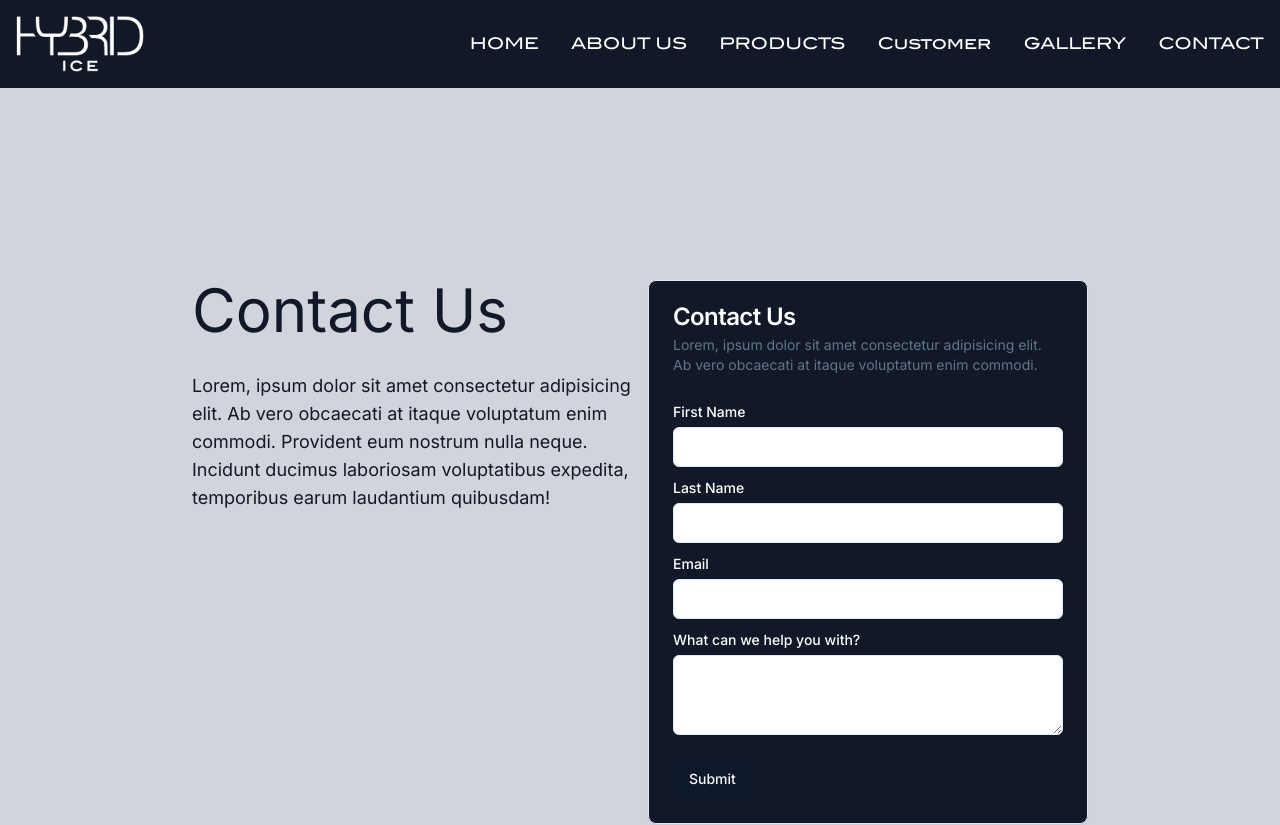
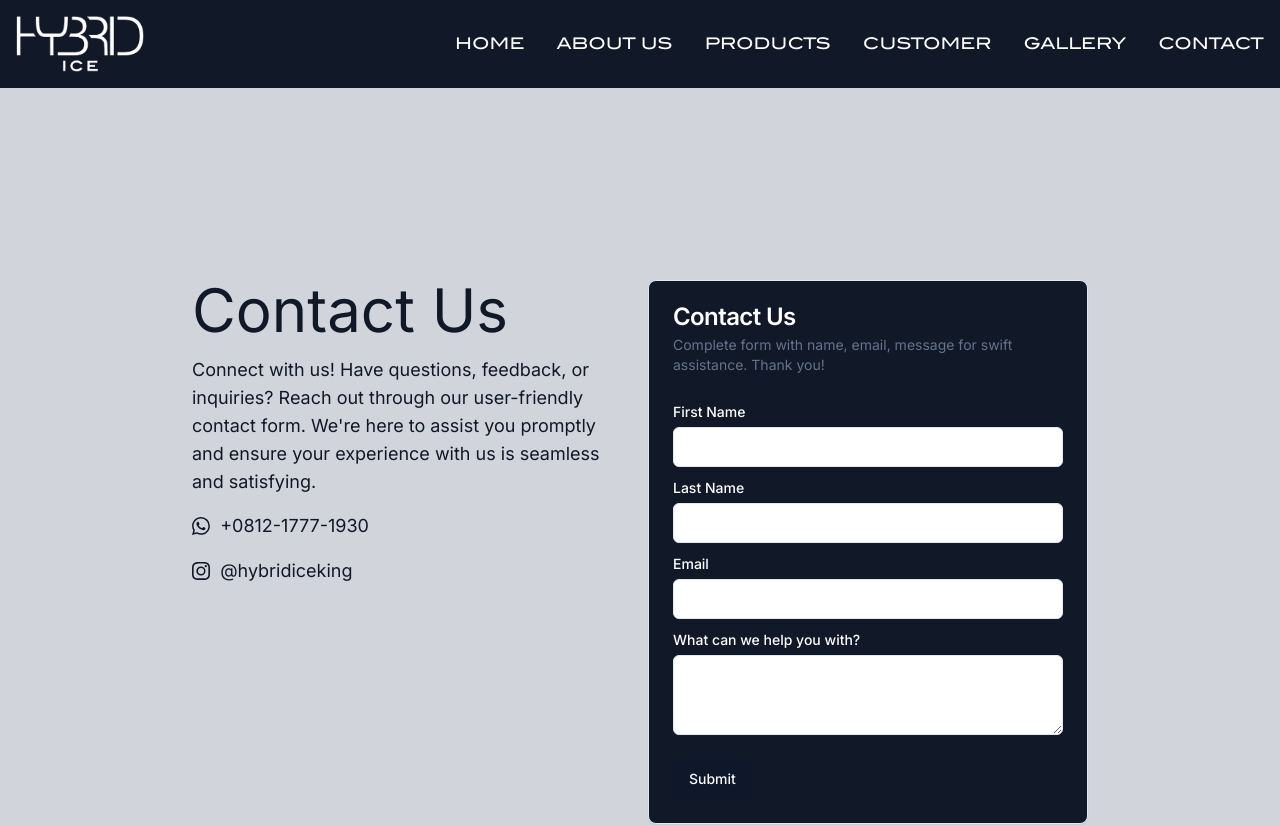
Before and after one commit to Eaj-JPN/hybrid-ice, a Next.js app: page /contact in a window 1280 px wide. Shown: the top 825 px of the page. Built offline with nearby package versions, Linux system fonts and the light colour scheme.

Commit message:
placeholder replace

```diff
--- a/app/about/page.tsx
+++ b/app/about/page.tsx
@@ -52,7 +52,7 @@ const page = () => {
               </div>
 
               <p className="text-xs md:text-base lg:text-lg leading-loose tracking-wider">
-                Lorem ipsum dolor sit amet, consectetur adipiscing elit. Curabitur sed sodales mi. Nullam pretium augue mollis ipsum pellentesque suscipit. Mauris sit amet eros quis erat volutpat tempus ut quis neque. Nullam euismod, ante ac sollicitudin lacinia, massa massa euismod felis
+                Hybrid ICE crafts high-quality, hand-cut, crystal-clear ice cubes. Our range includes cubes, rectangles, and bespoke shapes, ensuring your drinks stand out. Elevate your customer experience with us.
               </p>
 
               <Link href="/about" className="inline-flex items-center justify-center px-5 py-3 text-base font-medium text-center text-white bg-yellow-700 rounded-lg hover:bg-yellow-800 focus:ring-4">
--- a/app/contact/page.tsx
+++ b/app/contact/page.tsx
@@ -18,10 +18,10 @@ import { Label } from "@/components/ui/label"
 import { Button } from "@/components/ui/button"
 import { Textarea } from '@/components/ui/textarea'
 
-
 import Lenis from '@studio-freight/lenis'
 import { useEffect, useRef } from 'react'
 import PageHeaderAlt from '@/components/PageHeaderAlt'
+import { BsWhatsapp,BsInstagram } from 'react-icons/bs';
 
 const BlairM = localFont({src: '../../fonts/BlairMedium.otf'})
 const BlairL = localFont({src: '../../fonts/BlairLight.otf'})
@@ -52,21 +52,27 @@ const page = () => {
 
         <section className='flex flex-col min-h-screen bg-gray-300 p-16 lg:p-48'>
         <div className="grid grid-cols-1 md:grid-cols-1 lg:grid-col-2 xl:grid-cols-2 grid-rows-1 gap-4">
-              <div className=" text-gray-900 space-y-8 pb-12">
+              <div className=" text-gray-900 space-y-4 pb-12">
                 <h3 className='text-4xl md:text-5xl lg:text-6xl'>
                   Contact Us
                 </h3>
                 <p className='text-xs md:text-base lg:text-lg '>
-                  Lorem, ipsum dolor sit amet consectetur adipisicing elit. Ab vero obcaecati at itaque voluptatum enim commodi. Provident eum nostrum nulla neque. Incidunt ducimus laboriosam voluptatibus expedita, temporibus earum laudantium quibusdam!
+                  Connect with us! Have questions, feedback, or inquiries? Reach out through our user-friendly contact form. We're here to assist you promptly and ensure your experience with us is seamless and satisfying.
                 </p>
+                <p className='text-xs md:text-base lg:text-lg inline-flex items-center'>
+                  <BsWhatsapp/> &nbsp; +0812-1777-1930
+                </p>
+                <p className='text-xs md:text-base lg:text-lg flex items-center'>
+                  <BsInstagram/> &nbsp; @hybridiceking
+                </p>
+
               </div>
               <div className=" ">
                 <Card className="w-full bg-gray-900 text-white">
                   <CardHeader>
                     <CardTitle>Contact Us</CardTitle>
                     <CardDescription>
-                      Lorem, ipsum dolor sit amet consectetur adipisicing elit. Ab vero obcaecati at itaque voluptatum enim commodi.
-                    </CardDescription>
+                      Complete form with name, email, message for swift assistance. Thank you!                    </CardDescription>
                   </CardHeader>
 
                   <CardContent className="space-y-2">
--- a/app/page.tsx
+++ b/app/page.tsx
@@ -63,7 +63,7 @@ export default function Home() {
               </div>
 
               <p className="text-xs md:text-base lg:text-lg leading-loose tracking-wider">
-                Lorem ipsum dolor sit amet, consectetur adipiscing elit. Curabitur sed sodales mi. Nullam pretium augue mollis ipsum pellentesque suscipit. Mauris sit amet eros quis erat volutpat tempus ut quis neque. Nullam euismod, ante ac sollicitudin lacinia, massa massa euismod felis
+                Hybrid ICE crafts high-quality, hand-cut, crystal-clear ice cubes. Our range includes cubes, rectangles, and bespoke shapes, ensuring your drinks stand out. Elevate your customer experience with us.
               </p>
 
               <Link href="/about" className="inline-flex items-center justify-center px-5 py-3 text-base font-medium text-center text-white bg-yellow-700 rounded-lg hover:bg-yellow-800 focus:ring-4">
@@ -90,11 +90,11 @@ export default function Home() {
 
           {/* Descripton */}
           <p className="text-xs md:text-base lg:text-lg leading-loose tracking-wider mb-8">
-            Lorem ipsum dolor sit amet, consectetur adipiscing elit. Curabitur sed sodales mi. Nullam pretium augue mollis ipsum pellentesque suscipit. Mauris sit amet eros quis erat volutpat tempus ut quis neque. Nullam euismod, ante ac sollicitudin lacinia, massa massa euismod felis, hendrerit fermentum risus nisl a orci.
+            We focus on the provision of High-quality, Hand-cut, Clear ice, from Cube, Rectangular and Bespoken shapes.
           </p>
 
           <p className="text-xs md:text-base lg:text-lg leading-loose tracking-wider mb-16">
-            Lorem ipsum dolor sit amet, consectetur adipiscing elit. Curabitur sed sodales mi. Nullam pretium augue mollis ipsum pellentesque suscipit. Mauris sit amet eros quis erat volutpat tempus ut quis neque. Nullam euismod, ante ac sollicitudin lacinia, massa massa euismod felis,
+            Our Goal is not only enable you to immediately differentiate your drinks, but also enhance your carefully curated customer experience.
           </p>
 
           <div className={BlairM.className}>
@@ -121,7 +121,7 @@ export default function Home() {
 
               {/* Descripton */}
               <p className="text-xs md:text-base lg:text-lg leading-loose tracking-wider px-10 lg:px-32">
-                Lorem ipsum dolor sit amet, consectetur adipiscing elit. Curabitur sed sodales mi. Nullam pretium augue mollis ipsum pellentesque suscipit. Mauris sit amet eros quis erat volutpat tempus ut quis neque. Nullam euismod, ante ac sollicitudin lacinia, massa massa euismod felis
+                We offers meticulously hand-cut, premium clear ice in cube, rectangular, and custom shapes. Elevate your beverages with our high-quality, distinctive ice for an exceptional customer experience.
               </p>
 
               {/* Images Grid*/}
--- a/components/PageFooter.tsx
+++ b/components/PageFooter.tsx
@@ -52,13 +52,13 @@ const PageFooter = () => {
                     <h2 className="mb-6 text-sm font-semibold text-gray-900 uppercase dark:text-white">Follow us</h2>
                     <ul className="text-gray-500 dark:text-gray-400 font-medium">
                         <li className="mb-4">
-                            <a href="/" className="hover:underline">Facebook</a>
+                            <a href="#" className="hover:underline">Facebook</a>
                         </li>
                         <li className="mb-4">
-                            <a href="/" className="hover:underline">Twitter</a>
+                            <a href="#" className="hover:underline">Twitter</a>
                         </li>
                         <li className="mb-4">
-                            <a href="/" className="hover:underline">Instagram</a>
+                            <a href="https://www.instagram.com/hybridiceking/" className="hover:underline">Instagram</a>
                         </li>
                     </ul>
                 </div>
@@ -85,7 +85,7 @@ const PageFooter = () => {
                     <span className="sr-only">Facebook page</span>
                 </a>
 
-                <a href="#" className="text-gray-500 hover:text-gray-900 dark:hover:text-white">
+                <a href="https://www.instagram.com/hybridiceking/" className="text-gray-500 hover:text-gray-900 dark:hover:text-white">
                     <BsInstagram/>
                     <span className="sr-only">Instagram page</span>
                 </a>
--- a/components/PageHeader.tsx
+++ b/components/PageHeader.tsx
@@ -63,7 +63,7 @@ const PageHeader = () => {
                     <li className={BlairM.className}>
                         <Link href="/" activeClass="active" spy={true} to="Customer" smooth={true} offset={0} duration={1000}
                         className="block py-2 pl-3 pr-4 text-white rounded hover:bg-gray-100 hover:bg-opacity-30 md:hover:bg-transparent md:border-0 md:hover:text-yellow-700 md:p-0">
-                            Customer
+                            CUSTOMER
                         </Link>
                     </li>
 
@@ -124,7 +124,7 @@ const PageHeader = () => {
                             <li className={BlairM.className}>
                                 <Link href="/" onClick={smallNavbar} activeClass="active" spy={true} to="Customer" smooth={true} offset={0} duration={1000}
                                 className="block py-2 pl-3 pr-4 text-white rounded hover:bg-gray-100 hover:bg-opacity-30 md:hover:bg-transparent md:border-0 md:hover:text-yellow-700 md:p-0">
-                                    Customer
+                                    CUSTOMER
                                 </Link>
                             </li>
 
--- a/components/PageHeaderAlt.tsx
+++ b/components/PageHeaderAlt.tsx
@@ -66,7 +66,7 @@ const PageHeaderAlt = () => {
                     <li className={BlairM.className}>
                         <Link href="/"
                         className="block py-2 pl-3 pr-4 text-white rounded hover:bg-gray-100 hover:bg-opacity-30 md:hover:bg-transparent md:border-0 md:hover:text-yellow-700 md:p-0">
-                            Customer
+                            CUSTOMER
                         </Link>
                     </li>
 
@@ -127,7 +127,7 @@ const PageHeaderAlt = () => {
                             <li className={BlairM.className}>
                                 <Link href="/" onClick={smallNavbar}
                                 className="block py-2 pl-3 pr-4 text-white rounded hover:bg-gray-100 hover:bg-opacity-30 md:hover:bg-transparent md:border-0 md:hover:text-yellow-700 md:p-0">
-                                    Customer
+                                    CUSTOMER
                                 </Link>
                             </li>
 
```
